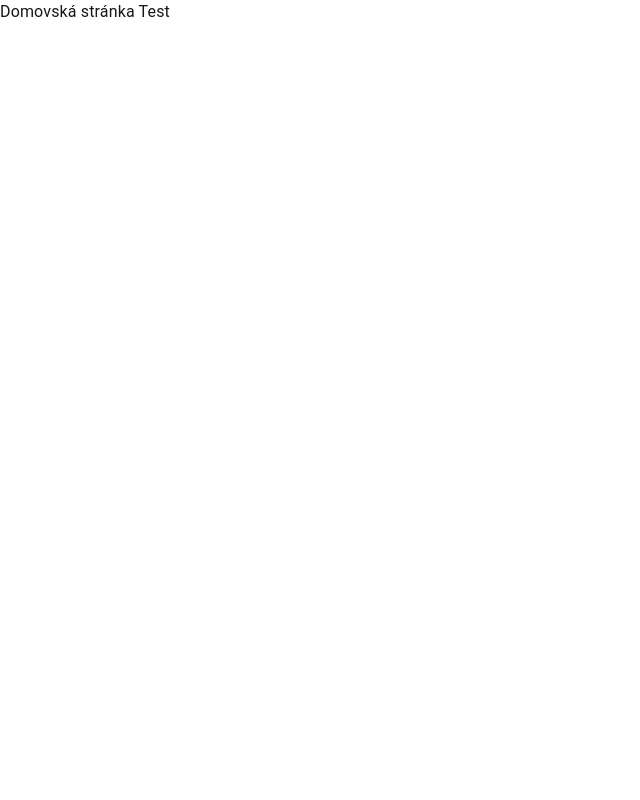
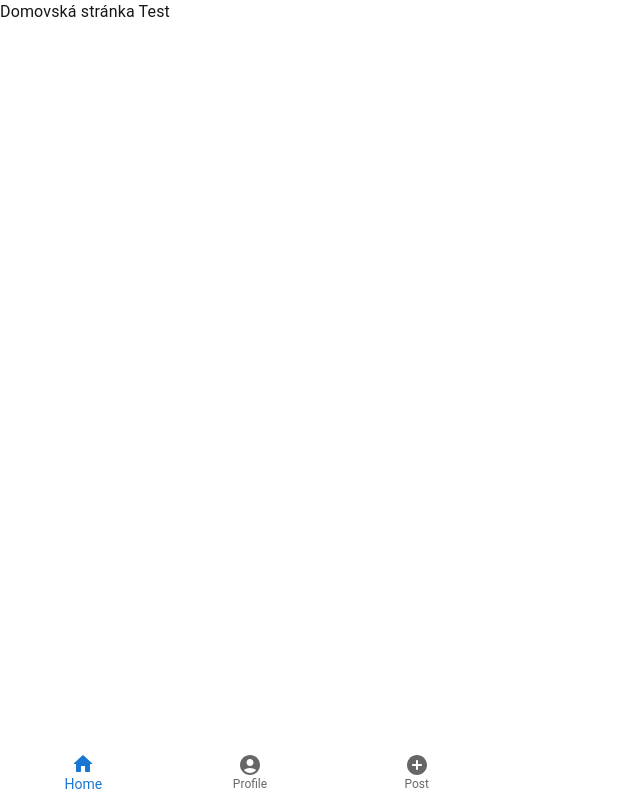
Before and after one commit to RaynFox/zoska-snap, a Next.js app: page / in a window 1280 px wide. Shown: the whole page, without its empty margins (0-640 px from the left). Built offline with nearby package versions, Linux system fonts and the light colour scheme.

Commit message:
Navbar Test

```diff
--- a/package.json
+++ b/package.json
@@ -11,10 +11,13 @@
   "dependencies": {
     "@emotion/react": "^11.13.3",
     "@emotion/styled": "^11.13.0",
+    "@mui/icons-material": "^6.1.4",
     "@mui/material": "^6.1.4",
+    "@mui/styled-engine-sc": "^6.1.4",
     "next": "14.2.13",
     "react": "^18",
-    "react-dom": "^18"
+    "react-dom": "^18",
+    "styled-components": "^6.1.13"
   },
   "devDependencies": {
     "@types/node": "^20",
--- a/src/app/layout.tsx
+++ b/src/app/layout.tsx
@@ -1,21 +1,11 @@
 import type { Metadata } from "next";
-import localFont from "next/font/local";
 import "./globals.css";
+import Navbar from "../components/Navbar";
 
-const geistSans = localFont({
-  src: "./fonts/GeistVF.woff",
-  variable: "--font-geist-sans",
-  weight: "100 900",
-});
-const geistMono = localFont({
-  src: "./fonts/GeistMonoVF.woff",
-  variable: "--font-geist-mono",
-  weight: "100 900",
-});
 
 export const metadata: Metadata = {
-  title: "Create Next App",
-  description: "Generated by create next app",
+  title: "SnapZoška",
+  description: "Created by AlexS",
 };
 
 export default function RootLayout({
@@ -24,9 +14,14 @@ export default function RootLayout({
   children: React.ReactNode;
 }>) {
   return (
-    <html lang="en">
-      <body className={`${geistSans.variable} ${geistMono.variable}`}>
-        {children}
+    <html lang="sk">
+      <body>
+        <div style={{ minHeight: '100vh', display: 'flex', flexDirection: 'column' }}>
+          <main style={{ flexGrow: 1 }}>
+            {children}
+          </main>
+          <Navbar />
+        </div>
       </body>
     </html>
   );
--- /dev/null
+++ b/src/components/Navbar.tsx
@@ -0,0 +1,27 @@
+import * as React from 'react';
+import Box from '@mui/material/Box';
+import BottomNavigation from '@mui/material/BottomNavigation';
+import BottomNavigationAction from '@mui/material/BottomNavigationAction';
+import HomeRoundedIcon from '@mui/icons-material/HomeRounded';
+import AccountCircleRoundedIcon from '@mui/icons-material/AccountCircleRounded';
+import AddCircleRoundedIcon from '@mui/icons-material/AddCircleRounded';
+
+export default function SimpleBottomNavigation() {
+  const [value, setValue] = React.useState(0);
+
+  return (
+    <Box sx={{ width: 500 }}>
+      <BottomNavigation
+        showLabels
+        value={value}
+        onChange={(event, newValue) => {
+          setValue(newValue);
+        }}
+      >
+        <BottomNavigationAction label="Home" icon={<HomeRoundedIcon />} />
+        <BottomNavigationAction label="Profile" icon={<AccountCircleRoundedIcon />} />
+        <BottomNavigationAction label="Post" icon={<AddCircleRoundedIcon />} />
+      </BottomNavigation>
+    </Box>
+  );
+}
```
Also changed, not shown: src/app/page.tsx (line endings or trailing spaces), 1 other file (tests, documents, lock files or other folders).
